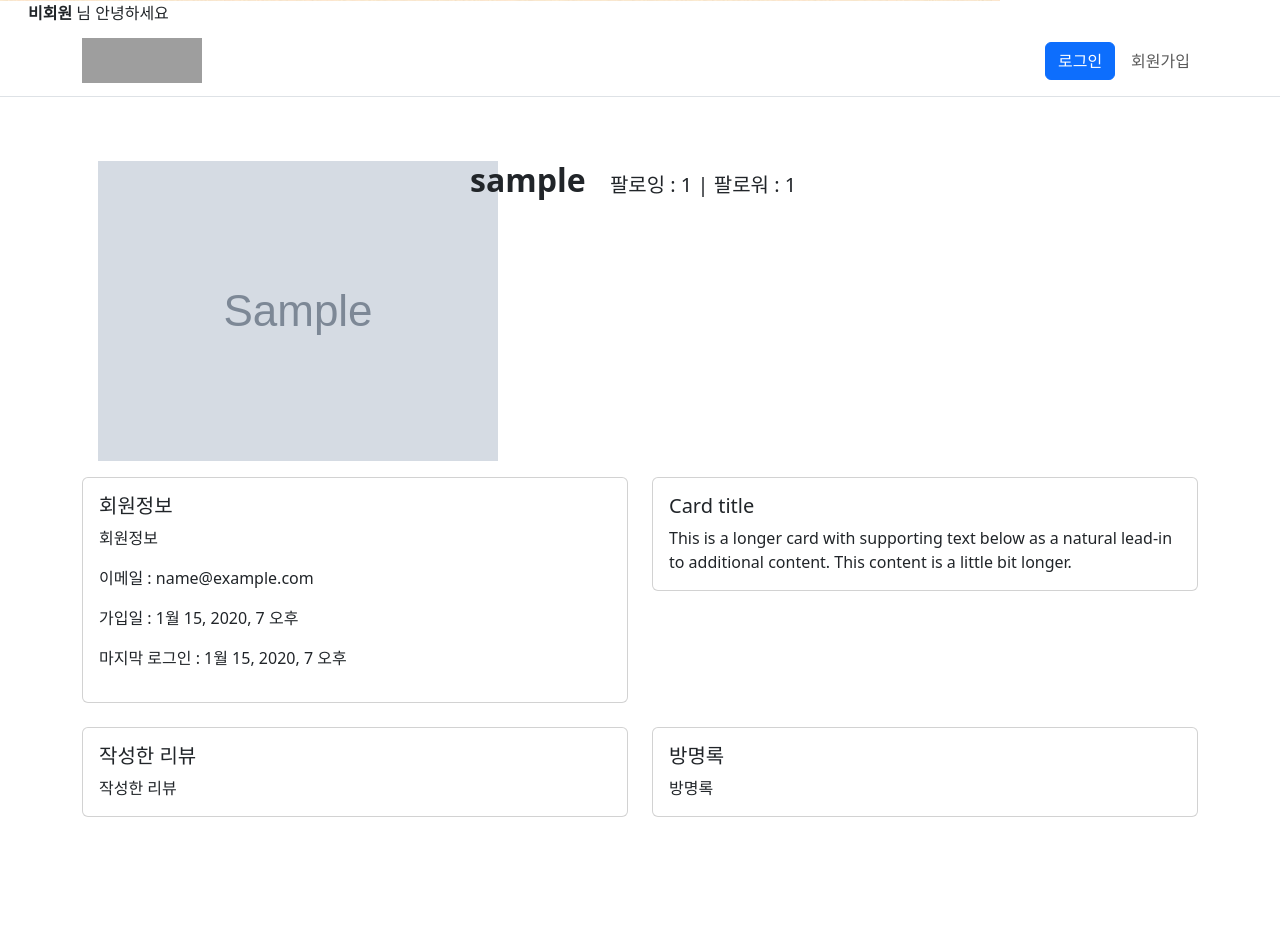
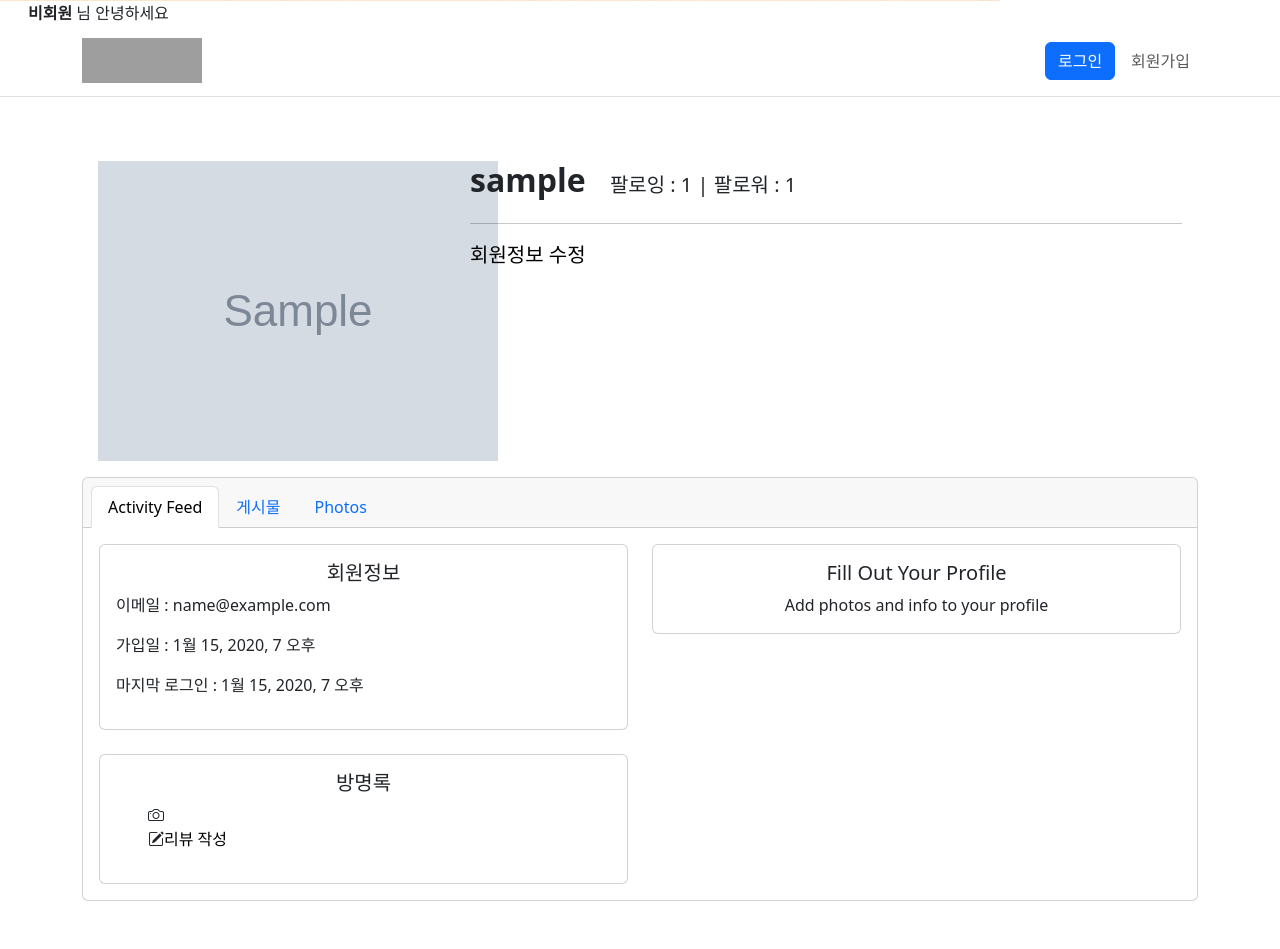
Before and after one commit to kimheekimhee/PJT-BEAN, a Django app: page /accounts/1/ in a window 1280 px wide. Shown: the part 799-1748 px from the top of the page. Before the commit the page ends 1616 px from the top, so only its background shows below. Run offline with Django 3.2, Linux system fonts and the light colour scheme; tables that the repository leaves empty hold one stand-in row (values such as "Sample post"); grey boxes marked "Sample" are stand-in pictures; some libraries are stand-ins or nearby versions; grey boxes are pictures that could not be loaded.

Commit message:
accounts/check

```diff
--- a/accounts/static/css/style.css
+++ b/accounts/static/css/style.css
@@ -1,9 +1,20 @@
-#section1 {
-  height: 600px;
-  background-color: beige;
+a {
+  text-decoration-line: none;
+  color: black;
 }
 
-#section2 {
-  height: 600px;
-  background-color: yellow;
+
+.imoji_list {
+  list-style: none;
 }
+
+
+.nav-item {
+  display: flex;
+}
+
+
+.pencil {
+  flex: 2;
+  width: 30%;
+}
--- a/accounts/templates/accounts/detail.html
+++ b/accounts/templates/accounts/detail.html
@@ -7,7 +7,7 @@
         {% if person.image %}
           <img src="{{ person.image.url }}" alt="">
         {% else %}
-          <img src="https://dummyimage.com/400/ccb3cc/fff" alt="프사 대체">
+          <img src="https://dummyimage.com/300x200/deed11/e1ff00" alt="프사 대체">
         {% endif %}
       </div>
       <div class="col p-3">
@@ -18,6 +18,7 @@
               |
             </span><span class="fs-5 fw-light">팔로워 :
               {{ person.followers.count }}</span></h2>
+
           {% if request.user.is_authenticated %}
             <p class="ms-5">
               <form action="{% url 'accounts:follow' person.pk %}" method="POST">
@@ -28,11 +29,31 @@
             </p>
           {% endif %}
         </div>
+        <hr>
+        <a class="fs-5 fw-light" href="{% url 'accounts:profile_update' %}">회원정보 수정
+        </a>
 
       </div>
     </div>
   </div>
 
+  <!-- Navagation -->
+  <div class="card text-center">
+    <div class="card-header">
+      <ul class="nav nav-tabs card-header-tabs">
+        <li class="nav-item">
+          <a class="nav-link active" aria-current="true" href="#">Activity Feed</a>
+        </li>
+        <li class="nav-item">
+          <a class="nav-link" href="#">게시물</a>
+        </li>
+
+        <li class="nav-item">
+          <a class="nav-link" href="#">Photos</a>
+        </li>
+      </ul>
+    </div>
+    <div class="card-body">
       <!-- 회원정보 -->
       <div class="row row-cols-1 row-cols-md-2 g-4">
         <div class="col">
@@ -40,12 +61,11 @@
 
             <div class="card-body">
               <h5 class="card-title">회원정보</h5>
-          <p class="card-text">회원정보</p>
-          <p>이메일 :
+              <p align="left">이메일 :
                 {{ person.email }}</p>
-          <p>가입일 :
+              <p align="left">가입일 :
                 {{ person.date_joined }}</p>
-          <p>마지막 로그인 :
+              <p align="left">마지막 로그인 :
                 {{ person.last_login }}</p>
             </div>
           </div>
@@ -54,17 +74,8 @@
           <div class="card">
 
             <div class="card-body">
-          <h5 class="card-title">Card title</h5>
-          <p class="card-text">This is a longer card with supporting text below as a natural lead-in to additional content. This content is a little bit longer.</p>
-        </div>
-      </div>
-    </div>
-    <div class="col">
-      <div class="card">
-
-        <div class="card-body">
-          <h5 class="card-title">작성한 리뷰</h5>
-          <p class="card-text">작성한 리뷰</p>
+              <h5 class="card-title">Fill Out Your Profile</h5>
+              <p class="card-text">Add photos and info to your profile</p>
             </div>
           </div>
         </div>
@@ -72,10 +83,27 @@
           <div class="card">
             <div class="card-body">
               <h5 class="card-title">방명록</h5>
-          <p class="card-text">방명록</p>
+              <ul class="imoji_list">
+                <li class="nav-item">
+                  <a class="nav-link" align="justify" href="">
+                    <i class="bi bi-camera"></i>
+                  </a>
+                </li>
+                <div class="d-flex justify-content-start">
+                  <li class="nav-item">
+                    <a class="nav-link" href="{% url 'reviews:index' %}">
+                      <i class="bi bi-pencil-square"></i>
+                      <a class="pencil" href="">리뷰 작성</a>
+                    </div>
+                </ul>
+              </a>
+            </li>
           </div>
         </div>
       </div>
     </div>
 
+  </div>
+</div>
+
 {% endblock %}
--- a/templates/base.html
+++ b/templates/base.html
@@ -78,44 +78,12 @@
 </nav>
 
 <div class="container my-5">
-  {% block content %}
-
-  <img src="{% static '1.jpg/img' %}" width="50%">
-    <h1>Design</h1>
-
-    <div class="main" id="section1">
-      <h2>Section 1</h2>
-      <a href="https://img.as-creation.com/app/items/s/378804.jpg">Click</a>
-
-    </div>
-
-    <div class="main" id="section2">
-      <h2>Section 2</h2>
-      <a href="https://www.parisperfect.com/blog/wp-content/uploads/2018/10/5-Places-to-see-Fall-Foliage-in-Paris-by-Paris-Perfect3.jpg">Click</a>
-    </div>
-
-  {% endblock content %}
+  {% block content %}{% endblock content %}
 </div>
 
 <!-- JavaScript Bundle with Popper -->
 <script src="https://cdn.jsdelivr.net/npm/bootstrap@5.2.2/dist/js/bootstrap.bundle.min.js" integrity="sha384-OERcA2EqjJCMA+/3y+gxIOqMEjwtxJY7qPCqsdltbNJuaOe923+mo//f6V8Qbsw3" crossorigin="anonymous"></script>
-<script>
-  $(document).ready(function () {
-    $("a").on('click', function (event) {
-      if (this.hash !== "") {
-        event.preventDefault();
-        var hash = this.hash;
-        $('html, body').animate({
-          scrollTop: $(hash)
-            .offset()
-            .top
-        }, 800, function () {
-          window.location.hash = hash;
-        });
-      }
-    });
-  });
-</script>
+<script></script>
 
 </body>
 
```
Lines whose indentation alone changed are shown as unchanged.
